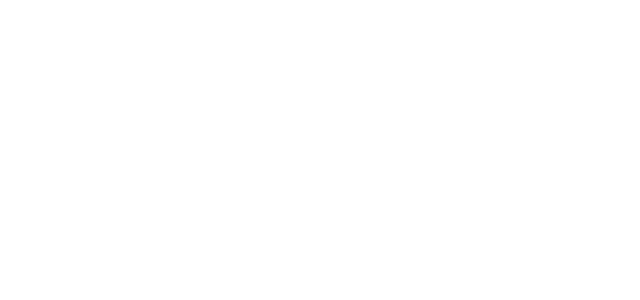
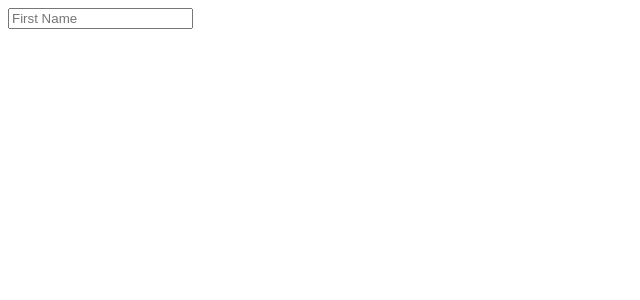
Before and after one commit to Maisa-ah/ctp-hackathon, a React (Create React App) app: page /profile in a window 1280 px wide. Shown: the top 300 px of the page, without its empty margins (0-640 px from the left). Built offline with nearby package versions, Linux system fonts and the light colour scheme.

Commit message:
change igonre

```diff
--- a/src/components/Fields.scss
+++ b/src/components/Fields.scss
@@ -5,6 +5,7 @@
   border: 0.2em solid #AED6E2;
   backdrop-filter: blur(0.4em);
   border-radius: 7em;
+
 }
 
 .margin{
--- a/src/pages/App.js
+++ b/src/pages/App.js
@@ -4,6 +4,7 @@
 import { Switch, Route, Router } from '../util/router.js';
 import HomePage from './Home';
 import LoginPage from './Login';
+import ProfilePage  from './Profile';
 
 function App() {
   return (
@@ -11,6 +12,8 @@
       <Switch>
         <Route exact path="/" component={HomePage} />
         <Route exact path="/login" component={LoginPage} />
+        <Route exact path="/profile" component={ProfilePage}/>
+
       </Switch>
     </Router>
   );
--- /dev/null
+++ b/src/pages/Profile.css
@@ -0,0 +1,20 @@
+div{
+    margin: 0;
+    padding: 0;
+    text-align: center;
+}
+
+textarea{
+    border: 0.2em  solid #AED6E2;
+}
+
+button{
+    width: 275px;
+    height: 54px;
+    left: 42px;
+    top: 730px;
+    background: #71C3E6;
+    /* Shadow */
+    box-shadow: 0px 1px 8px rgba(134, 149, 203, 0.5);
+    border-radius: 13px;
+}
--- /dev/null
+++ b/src/pages/Profile.js
@@ -0,0 +1,37 @@
+import React from 'react';
+
+
+class ProfilePage extends React.Component{
+    state = {
+        firstName: "",
+        LastName: "",
+        School: "",
+        Major: "",
+        Year:"",
+        ClassesTaken:[],
+
+    };
+
+    change = (e)=>{
+        this.setState({
+            [e.target.name]: e.target.value});
+
+    };
+
+    render(){
+        return(
+            <form>
+                <input
+                name= "firstName"
+                type="text"
+                placeholder='First Name'
+                value={this.state.firstName}
+                onChange={e => this.change(e)}
+                />
+            </form>
+        )
+    }
+
+}
+
+export default ProfilePage;
```
Also changed, not shown: src/components/UserInput.js (added, +14 -0 lines), src/components/UserInput.scss (added, +13 -0 lines).
